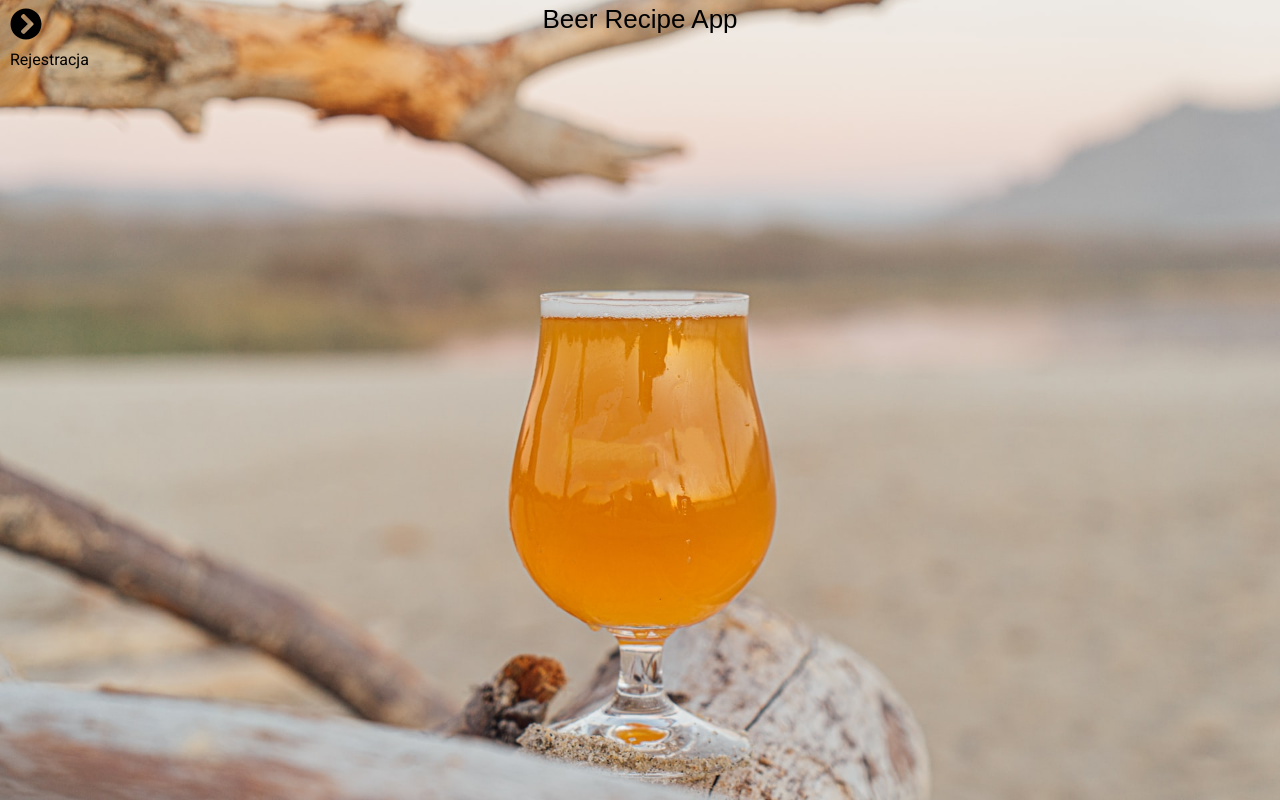
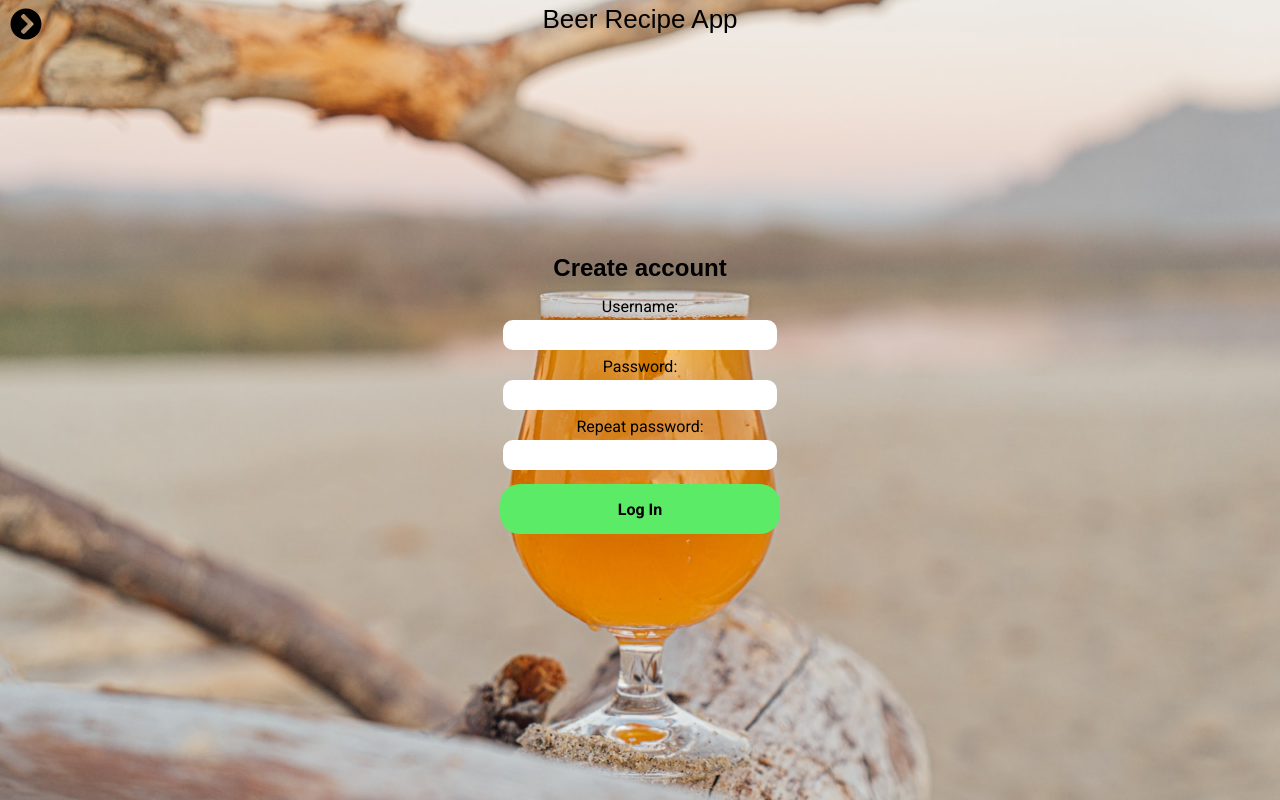
Before and after one commit to Pawello12/Beer-recipes-app, a React (Create React App) app: page /register in a window 1280 px wide. Built offline with nearby package versions, Linux system fonts and the light colour scheme; a web font is replaced by a local one.

Commit message:
create register view

```diff
--- a/src/components/Navigation/Navigation.module.scss
+++ b/src/components/Navigation/Navigation.module.scss
@@ -13,6 +13,7 @@
     flex-direction: column;
     align-items: center;
     padding-top: 50px;
+    z-index: 10;
 }
 
 .navActive {
--- a/src/routes/Register/Register.js
+++ b/src/routes/Register/Register.js
@@ -1,8 +1,21 @@
 import React from 'react';
+
+import Button from 'components/Button/Button';
+
+import {register} from 'routes/Register/Register.module.scss';
 
 const Register = () => {
     return(
-        <div>Rejestracja</div>
+    <div className={register}>
+        <h2>Create account</h2>
+        <label htmlFor="login">Username:</label>
+        <input type="text" id="login" />
+        <label htmlFor="password">Password:</label>
+        <input type="password" id="password" />
+        <label htmlFor="repeat-password">Repeat password:</label>
+        <input type="password" id="repeat-password" />
+        <Button content="Log In" />
+    </div>
     )
 }
 
--- /dev/null
+++ b/src/routes/Register/Register.module.scss
@@ -0,0 +1,5 @@
+@import '../../styles/theme.scss';
+
+.register {
+    @include form;
+}
```
